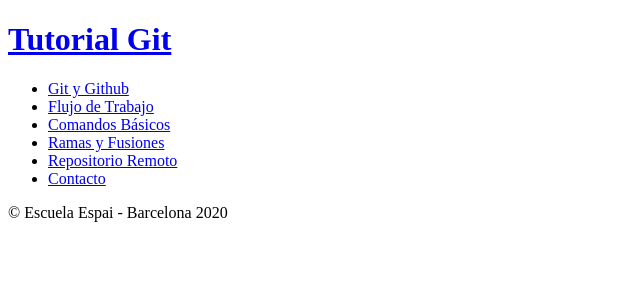
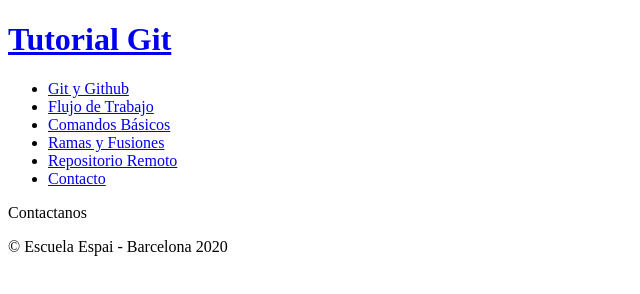
Before and after one commit to stephitw/Tutorial-Git, a plain HTML site: page contact.html in a window 1280 px wide. Shown: the whole page, without its empty margins (0-640 px from the left). Drawn offline with Linux system fonts and the light colour scheme.

Commit message:
Eva branch: commit 1

```diff
--- a/contact.html
+++ b/contact.html
@@ -19,7 +19,7 @@
 		</nav>
 	</header>
 	<main>
-
+		<p>Contactanos</p>
 	</main>
 	<footer>
 		<p>&copy; Escuela Espai - Barcelona 2020</p>
```
